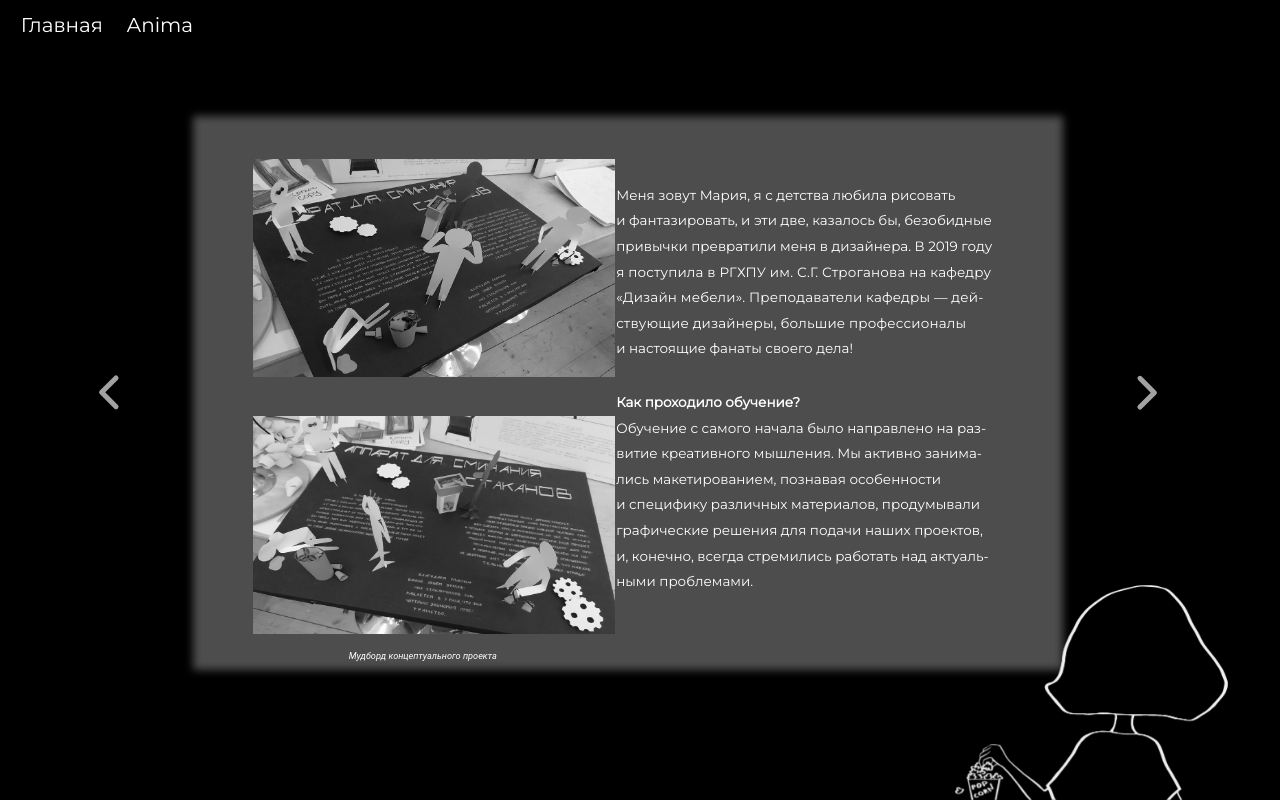
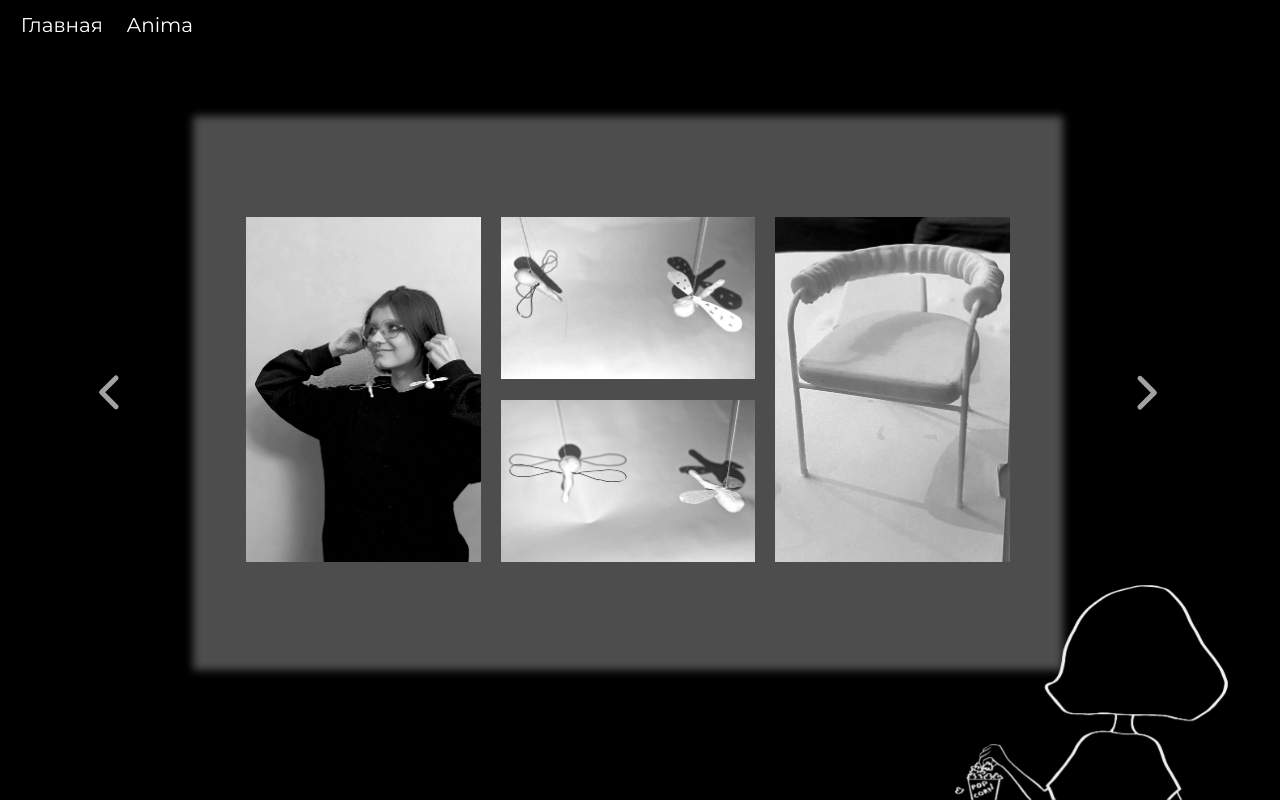
Before and after one commit to Ahri-ninetailed/halyapina.com, a Vue app: page /aboutme1 in a window 1280 px wide. Both pictures are taken after a click on the button 109 px from the left and 392 px from the top of the page. Built offline with nearby package versions, Linux system fonts and the light colour scheme.

Commit message:
Abouteme 3

```diff
--- a/src/pages/About1.vue
+++ b/src/pages/About1.vue
@@ -132,6 +132,31 @@
               </v-col>
             </v-row>
           </v-carousel-item>
+
+          <v-carousel-item>
+            <v-row class="fill-height ma-0">
+              <v-col cols="12" class="pa-0 align-self-center">
+                <v-row class="slide3-row-margin">
+                  <v-col cols="4" align="start" class="pa-0">
+                    <img src="../images/AboutMePage/Slide3/MariaWithEarrings.jpg" class="aboutme-slide3-height-img1" alt="Maria with earrings">
+                  </v-col>
+                  <v-col cols="4" align="center" class="pa-0">
+                    <v-row class="fill-height ma-0">
+                      <v-col cols="12" class="pa-0 align-self-start">
+                        <full-image :d-lg-h-v=35 :d-md-h-v=45 :d-h-v=55 d-h-u="vw" src="../src/images/AboutMePage/Slide3/dragonfly1.jpg" class="aboutme-slide3-height-img2" alt="My earrings"/>
+                      </v-col>
+                      <v-col cols="12" class="pa-0 align-self-end">
+                        <full-image :d-lg-h-v=35 :d-md-h-v=45 :d-h-v=55 d-h-u="vw" src="../src/images/AboutMePage/Slide3/dragonfly2.jpg" class="aboutme-slide3-height-img2" alt="My earrings"/>
+                      </v-col>
+                    </v-row>
+                  </v-col>
+                  <v-col cols="4" align="end" class="pa-0">
+                    <full-image :d-sm-h-v=60 :d-md-h-v=80 :d-h-v=55 d-h-u="vh" src="../src/images/AboutMePage/Slide3/prototypeOfLine.jpg" class="aboutme-slide3-height-img1" alt="Prototype of Line chair"/>
+                  </v-col>
+                </v-row>
+              </v-col>
+            </v-row>
+          </v-carousel-item>
         </v-carousel>
       </v-col>
       <v-col
@@ -160,7 +185,7 @@ export default {
     data() {
         return {
             carouselModel: 0,
-            totalSlides: 2, // Общее количество слайдов (вам нужно установить актуальное значение)
+            totalSlides: 3, // Общее количество слайдов (вам нужно установить актуальное значение)
             heightArr: {
                 height: '4.786458333333333vw'
             },
@@ -209,6 +234,13 @@ export default {
 
 <style scoped>
 
+.slide3-row-margin {
+  margin-left: 7vw;
+  margin-right: 7vw;
+  margin-top: 8vh;
+  margin-bottom: 8vh;
+}
+
 p.slidesFont {
   font-size: 1.0530208333333335vw;
 }
@@ -220,7 +252,12 @@ p.slidesFont {
   .slide2ImgMargin {
     margin-bottom: 2.5vw;
   }
-
+  .slide3-row-margin {
+    margin-left: 3.5vw;
+    margin-right: 3.5vw;
+    margin-top: 0vh;
+    margin-bottom: 0vh;
+}
 }
 @media (max-width: 1670px) {
   .slide2ImgMargin {
@@ -292,10 +329,22 @@ h1, p {
 .aboutme-height-img-slide2 {
   height: 11.4875vw;
 }
+.aboutme-slide3-height-img1 {
+  height: 23.570638020833332vw;
+}
+.aboutme-slide3-height-img2 {
+  height: 10.9vw;
+}
 
 @media (max-width: 1800px) {
   .aboutme-height-img-slide2 {
     height: 12vw;
+  }
+  .aboutme-slide3-height-img1 {
+    height: 27vw;
+  }
+  .aboutme-slide3-height-img2 {
+    height: 12.7vw;
   }
 }
 @media (max-width: 1670px) {
```
